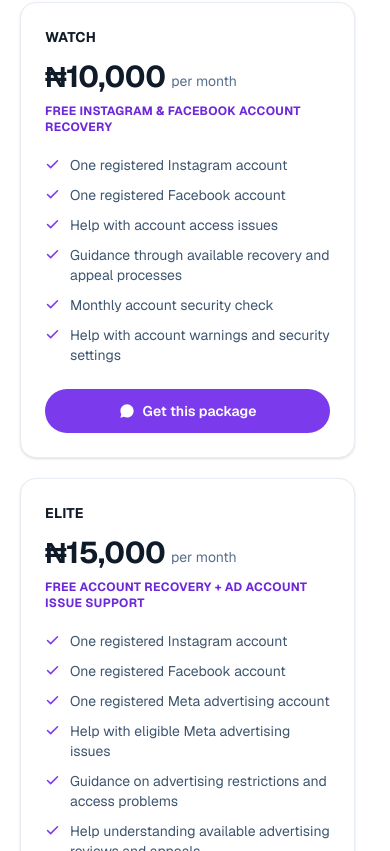
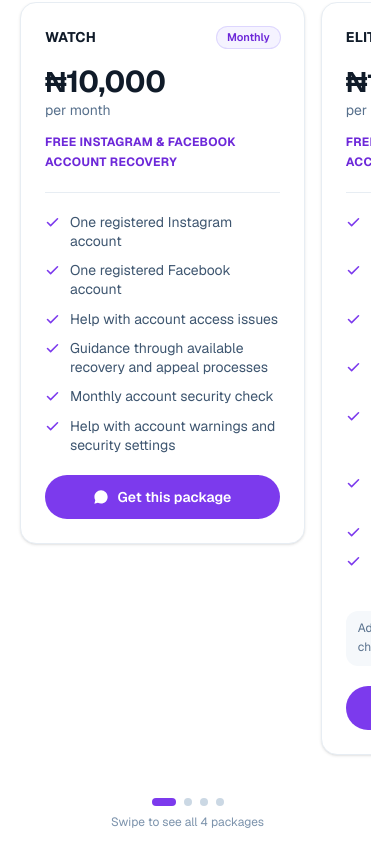
Before and after one commit to betrends/metashield, a Next.js app: page /pricing in a window 390 px wide. Shown: the part 3753-4604 px from the top of the page. Built offline with nearby package versions, Linux system fonts and the light colour scheme.

Commit message:
Package cards: swipe row on phones, aligned layout on all screens
Co-Authored-By: Claude Opus 5.5 <noreply@anthropic.com>
Claude-Session: https://claude.ai/code/session_01WiVfG9oXE1joZe5UP9kCkB

```diff
--- a/src/components/PackagesGrid.tsx
+++ b/src/components/PackagesGrid.tsx
@@ -5,6 +5,7 @@
 // While card payment is off, the button asks for the package on WhatsApp;
 // once NEXT_PUBLIC_KORAPAY_ENABLED is "true" it starts card checkout.
 
+import { useRef, useState } from "react";
 import Link from "next/link";
 import { contact } from "@/lib/site-config";
 import {
@@ -29,36 +30,65 @@ const periodLabel: Record<Plan["period"], string> = { month: "per month", year:
 
 export function PackagesGrid(props: Props) {
   const card = cardPaymentsEnabled();
+  const rowRef = useRef<HTMLDivElement>(null);
+  const [active, setActive] = useState(0);
+
+  // Phones: which card is in view (for the dots under the swipe row).
+  function onScroll() {
+    const row = rowRef.current;
+    const first = row?.firstElementChild as HTMLElement | null;
+    if (!row || !first) return;
+    const step = first.offsetWidth + 16; // card width + gap
+    setActive(Math.max(0, Math.min(plans.length - 1, Math.round(row.scrollLeft / step))));
+  }
+  function goTo(i: number) {
+    const row = rowRef.current;
+    const target = row?.children[i] as HTMLElement | undefined;
+    if (row && target) row.scrollTo({ left: target.offsetLeft - row.offsetLeft - 16, behavior: "smooth" });
+  }
+
   return (
     <div>
-      <div className="grid gap-5 sm:grid-cols-2 xl:grid-cols-4">
+      {/* Phones: swipe sideways between the cards. Tablets: 2 per row. Computers: all 4 in a row. */}
+      <div
+        ref={rowRef}
+        onScroll={onScroll}
+        className="-mx-4 flex items-start snap-x snap-mandatory gap-4 overflow-x-auto px-4 pb-3 sm:items-stretch [scrollbar-width:none] sm:mx-0 sm:grid sm:grid-cols-2 sm:gap-5 sm:overflow-visible sm:px-0 sm:pb-0 xl:grid-cols-4 [&::-webkit-scrollbar]:hidden"
+      >
         {plans.map((plan) => {
           const isCurrent = props.mode === "portal" && props.currentPlanId === plan.id;
+          const badge = isCurrent ? "Your package" : plan.period === "year" ? "Yearly" : plan.period === "lifetime" ? "Pay once" : "Monthly";
           return (
             <article
               key={plan.id}
-              className={`flex flex-col rounded-2xl border bg-white p-6 shadow-sm ${
+              className={`flex w-[85%] shrink-0 snap-center flex-col rounded-2xl border bg-white p-6 shadow-sm sm:w-auto ${
                 isCurrent ? "border-brand-500 ring-2 ring-brand-500" : "border-ink-100"
               }`}
             >
-              <div className="flex items-start justify-between gap-3">
+              {/* Name + badge */}
+              <div className="flex items-center justify-between gap-3">
                 <p className="text-sm font-bold uppercase tracking-wide text-ink-900">{plan.name.replace("MetaShield ", "")}</p>
-                {isCurrent ? (
-                  <span className="shrink-0 rounded-full bg-brand-600 px-2.5 py-0.5 text-[11px] font-semibold text-white">Your package</span>
-                ) : plan.period !== "month" ? (
-                  <span className="shrink-0 rounded-full bg-brand-50 px-2.5 py-0.5 text-[11px] font-semibold text-brand-700 ring-1 ring-brand-200">
-                    {plan.period === "year" ? "Yearly" : "Pay once"}
-                  </span>
-                ) : null}
+                <span
+                  className={`shrink-0 rounded-full px-2.5 py-0.5 text-[11px] font-semibold ${
+                    isCurrent ? "bg-brand-600 text-white" : "bg-brand-50 text-brand-700 ring-1 ring-brand-200"
+                  }`}
+                >
+                  {badge}
+                </span>
               </div>
-              <div className="mt-3 flex items-end gap-1.5">
-                <span className="text-3xl font-bold tracking-tight text-ink-900">{plan.price}</span>
-                <span className="mb-1 text-sm text-ink-500">{periodLabel[plan.period]}</span>
-              </div>
-              <p className="mt-2 text-xs font-bold uppercase tracking-wide text-brand-700">{plan.tagline}</p>
-              <ul className="mt-5 flex-1 space-y-2.5">
+
+              {/* Price, with the period on its own line so every card lines up */}
+              <p className="mt-4 text-3xl font-bold tracking-tight text-ink-900">{plan.price}</p>
+              <p className="text-sm text-ink-500">{periodLabel[plan.period]}</p>
+
+              {/* Headline (always two lines tall so the lists start level) */}
+              <p className="mt-3 min-h-[2.5rem] text-xs font-bold uppercase leading-5 tracking-wide text-brand-700">{plan.tagline}</p>
+
+              <div className="my-5 border-t border-ink-100" />
+
+              <ul className="flex-1 space-y-2.5">
                 {plan.features.map((f) => (
-                  <li key={f} className="flex items-start gap-2.5 text-sm text-ink-600">
+                  <li key={f} className="flex items-start gap-2.5 text-sm leading-snug text-ink-600">
                     <svg width="15" height="15" viewBox="0 0 24 24" fill="none" className="mt-0.5 shrink-0 text-brand-600" aria-hidden="true">
                       <path d="M20 6 9 17l-5-5" stroke="currentColor" strokeWidth="2.5" strokeLinecap="round" strokeLinejoin="round" />
                     </svg>
@@ -66,14 +96,32 @@ export function PackagesGrid(props: Props) {
                   </li>
                 ))}
               </ul>
-              {plan.note ? <p className="mt-4 rounded-xl bg-ink-50 px-3 py-2 text-xs text-ink-500">{plan.note}</p> : null}
-              <div className="mt-6">
+
+              {plan.note ? <p className="mt-5 rounded-xl bg-ink-50 px-3 py-2 text-xs leading-relaxed text-ink-500">{plan.note}</p> : null}
+              <div className="mt-5">
                 <PackageButton plan={plan} card={card} props={props} isCurrent={isCurrent} />
               </div>
             </article>
           );
         })}
       </div>
+
+      {/* Phones: dots + hint */}
+      <div className="mt-3 flex flex-col items-center gap-2 sm:hidden">
+        <div className="flex gap-2">
+          {plans.map((p, i) => (
+            <button
+              key={p.id}
+              type="button"
+              aria-label={`Show ${p.name}`}
+              onClick={() => goTo(i)}
+              className={`h-2 rounded-full transition-all ${i === active ? "w-6 bg-brand-600" : "w-2 bg-ink-200"}`}
+            />
+          ))}
+        </div>
+        <p className="text-xs text-ink-400">Swipe to see all {plans.length} packages</p>
+      </div>
+
       <p className="mx-auto mt-8 max-w-3xl rounded-2xl border border-brand-100 bg-brand-50/60 px-5 py-4 text-center text-xs leading-relaxed text-ink-600">
         <strong className="text-ink-900">Important:</strong> {PACKAGES_DISCLAIMER.replace(/^Important: /, "")}
       </p>
```
